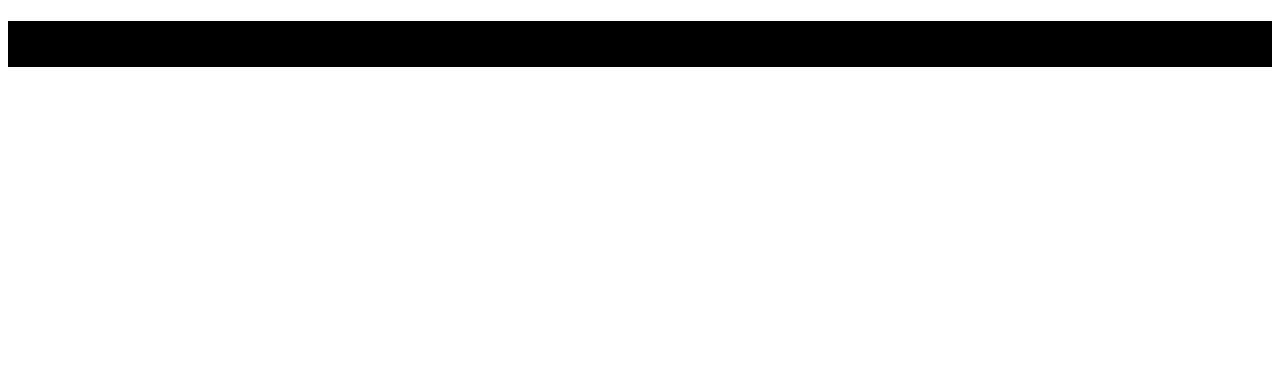
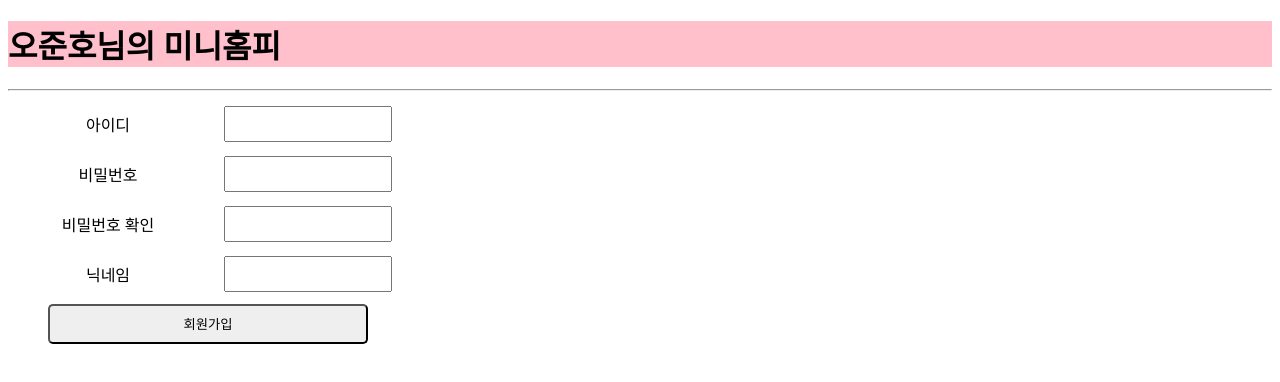
Before and after one commit to Jun-ho98/myweb, a plain HTML site: page app/index.html in a window 1280 px wide. Drawn offline with Linux system fonts and the light colour scheme.

Commit message:
회원가입 페이지 작성

```diff
--- a/app/index.css
+++ b/app/index.css
@@ -1,4 +1,25 @@
+h1 {
+  background-color: pink;
+}
 
-h1 {
-  background-color: black;
+form.join-area{
+    width:  400px;
+    height: 250px;
+    display: grid;
+    grid-template-columns: 1fr 1fr;
+    grid-template-rows: repeat(5,1fr);
+    place-items: center center;
 }
+
+form.join-area > input:not(:last-child){
+    width: 80%;
+    height: 60%;
+    font-size: 1.2em;
+}
+
+form.join-area > input:last-child{
+    grid-column:  span 2;
+    width: 80%;
+    height: 80%;
+    border-radius: 5px;
+}
--- a/app/index.html
+++ b/app/index.html
@@ -11,7 +11,21 @@
 
 <body>
 
-    <h1>오준호님의 미니홈피 ㅋㅋ </h1>
+    <h1>오준호님의 미니홈피 </h1>
+
+    <hr>
+
+    <form class="join-area" action="회원가입 요청을 처리하는 서버의 주소">
+        <label for="">아이디</label>
+        <input type="text" name="userId" >
+        <label for="">비밀번호</label>
+        <input type="text" name="userPw" >
+        <label for="">비밀번호 확인</label>
+        <input type="text" name="userPw2" >
+        <label for="">닉네임</label>
+        <input type="text" name="userNick" >
+        <input type="submit" value="회원가입" >
+    </form>
 
 </body>
 
```
